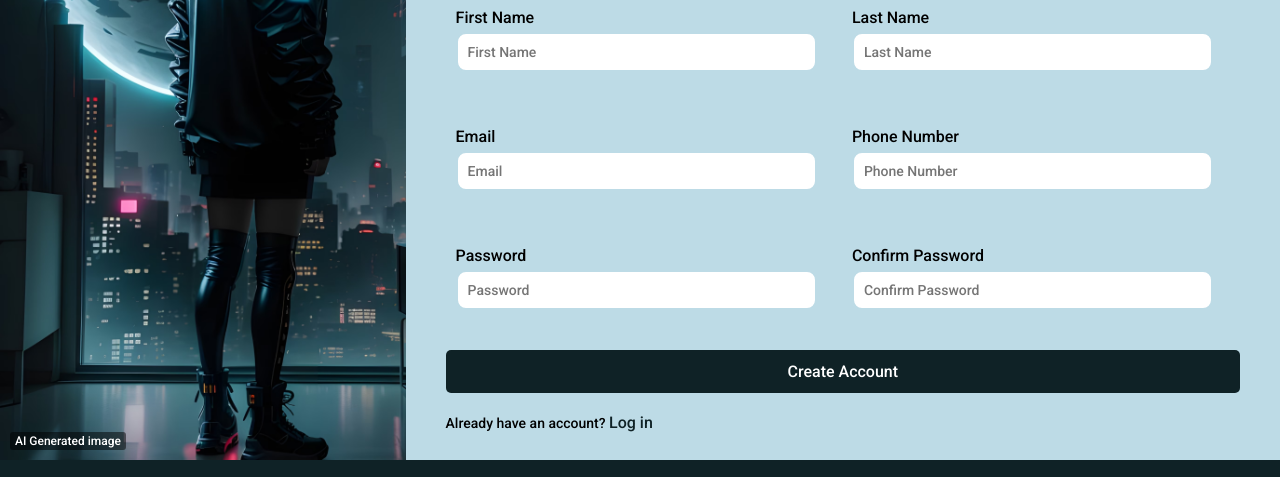
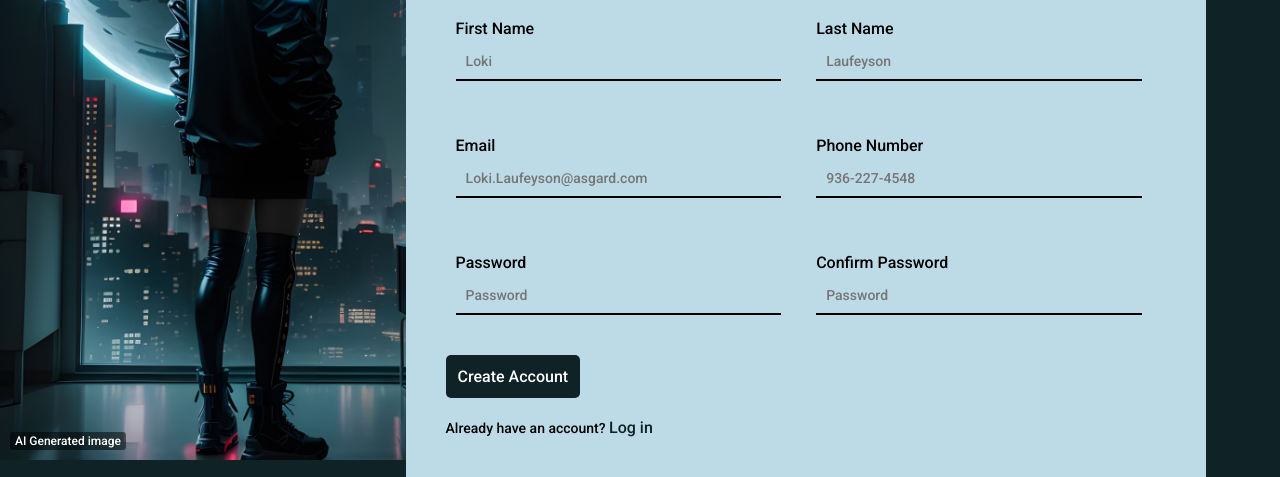
Before and after one commit to kileo123/OdinP, a plain HTML site: page Web03/signup.html in a window 1280 px wide. Shown: the part 340-817 px from the top of the page. Drawn offline with Linux system fonts and the light colour scheme.

Commit message:
update odin signup form project

```diff
--- a/Web03/signup.css
+++ b/Web03/signup.css
@@ -25,7 +25,7 @@
 }
 
 html, body {
-  height: 100%;
+  min-height: 100%;
   display: flex;
   background-color: var(--color2);
 }
@@ -84,6 +84,7 @@ html, body {
   justify-content: center;
   padding: 40px;
   background-color: var(--color1);
+  max-width: 800px;
 }
 
 .text-content {
@@ -136,8 +137,10 @@ html, body {
 }
 
 .form-group input{
-  border: 2px solid var(--color1);
-  border-radius: 10px;
+  border: none;
+  border-bottom: 2px solid;
+  background-color: transparent;
+  min-width: 250px;
   width: 100%;
 }
 
@@ -163,7 +166,7 @@ html, body {
   padding: 12px;
   border-radius: 5px;
   cursor: pointer;
-  font-size: 16px;
+  font-size: 1rem;
 }
 
 .btn:hover {
@@ -183,3 +186,9 @@ html, body {
 .login-link a:hover {
   text-decoration: underline;
 }
+
+@media screen and (max-width: 1100px) {
+  .leftSection {
+    display: none;
+  }
+}
--- a/Web03/signup.html
+++ b/Web03/signup.html
@@ -28,18 +28,18 @@
       <h3>Let’s do this!</h3>
       <div class="form-group">
         <label for="first-name"><p>First Name</p>
-          <input type="text" placeholder="First Name" required>
+          <input type="text" placeholder="Loki" required>
         </label>
         <label for="last-name"><p>Last Name</p>
-          <input type="text" placeholder="Last Name" required>
+          <input type="text" placeholder="Laufeyson" required>
         </label>
         </div>
       <div class="form-group">
         <label for="email"><p>Email</p>
-          <input type="email" placeholder="Email" required>
+          <input type="email" placeholder="Loki.Laufeyson@asgard.com" required>
         </label>
         <label for="phone-num"><p>Phone Number</p>
-          <input type="tel" placeholder="Phone Number">
+          <input type="tel" placeholder="936-227-4548">
         </label>
       </div>
       <div class="form-group">
@@ -47,12 +47,14 @@
           <input type="password" placeholder="Password" required>
         </label>
         <label for="pass-confirm"><p>Confirm Password</p>
-          <input type="password" placeholder="Confirm Password" required>
+          <input type="password" placeholder="Password" required>
         </label>
       </div>
       <!-- <p class="error-message">* Passwords do not match</p> -->
-      <button type="submit" class="btn">Create Account</button>
-      <p class="login-link">Already have an account? <a href="#">Log in</a></p>
+      <div>
+        <button type="submit" class="btn">Create Account</button>
+        <p class="login-link">Already have an account? <a href="#">Log in</a></p>
+      </div>
     </form>
   </div>
 </body>
```
